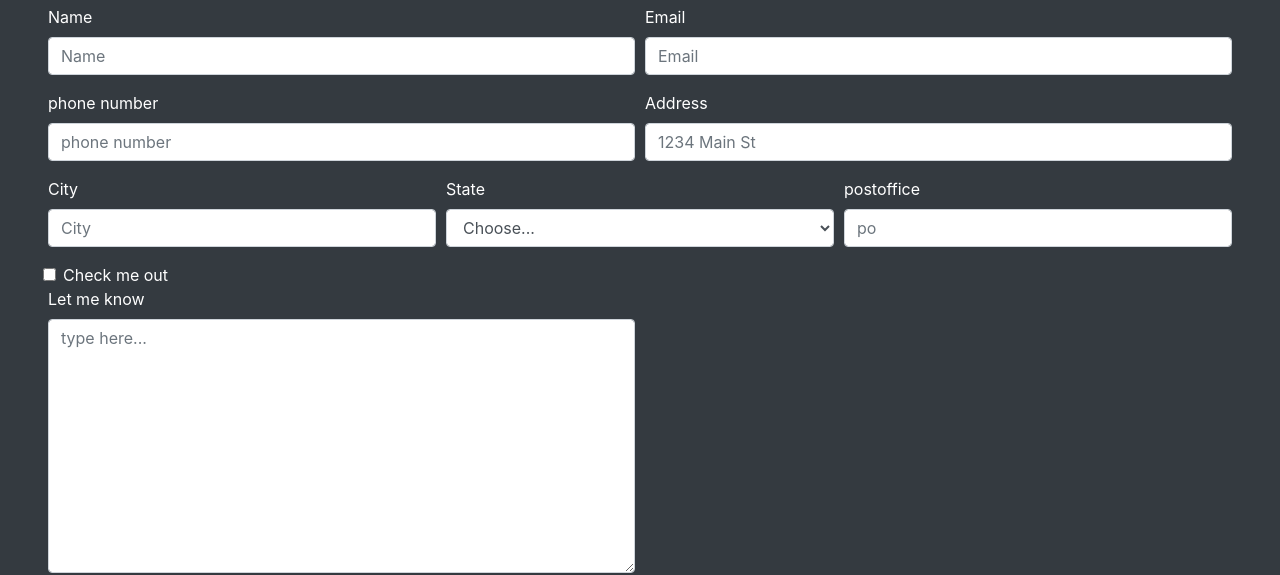
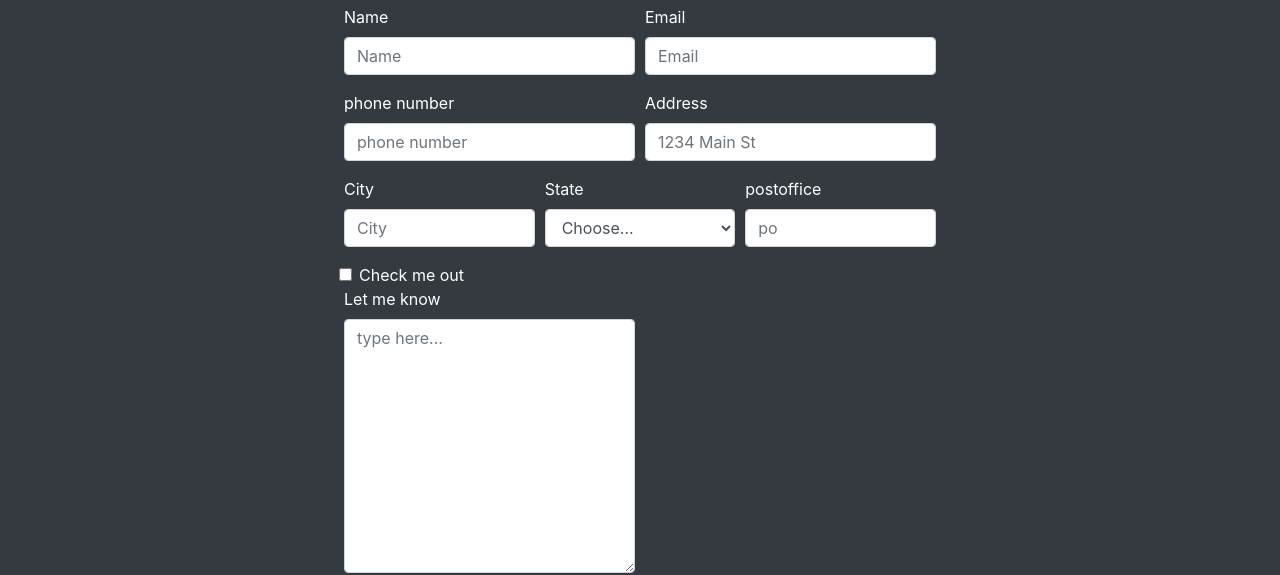
Before and after one commit to Anjali-215/playlist_management, a plain HTML site: page contactus.html in a window 1280 px wide. Shown: the part 265-840 px from the top of the page. Drawn offline with nearby package versions, Linux system fonts and the light colour scheme.

Commit message:
modified

```diff
--- a/contactus.html
+++ b/contactus.html
@@ -46,32 +46,32 @@
 </header>
 <main>
 <section class="p-5 bg-dark text-white contactsection">
-    <form>
+    <form id="form-center">
         <h1 class="head1">Contact me</h1>
         <div class="form-row">
             <div class="form-group col-md-6">
                 <label for="name">Name</label>
-                <input type="text" class="form-control" id="name" placeholder="Name" required>
+                <input type="text" class="form-control small-input" id="name" placeholder="Name" required>
             </div>
             <div class="form-group col-md-6">
                <label for="inputEmail4">Email</label>
-            <input type="email" class="form-control" id="inputEmail4" placeholder="Email" required>
+            <input type="email" class="form-control" id="inputEmail4 small-input " placeholder="Email" required>
             </div>
             <div class="form-group col-md-6">
                <label for="number">phone number</label>
-               <input type="tel" class="form-control" id="no" placeholder="phone number" maxlength="10">
+               <input type="tel" class="form-control small-input" id="no" placeholder="phone number" maxlength="10">
             </div>
             <div class="form-group col-md-6 ">
                <label for="inputAddress">Address</label>
-               <input type="text" class="form-control" id="inputAddress" placeholder="1234 Main St">
+               <input type="text" class="form-control small-input" id="inputAddress" placeholder="1234 Main St">
             </div>
             <div class="form-group col-md-4">
                <label for="inputCity">City</label>
-               <input type="text" class="form-control" id="inputCity" placeholder="City">
+               <input type="text" class="form-control small-input" id="inputCity" placeholder="City">
             </div>
             <div class="form-group col-md-4">
               <label for="inputState">State</label>
-              <select id="inputState" class="form-control">
+              <select id="inputState" class="form-control small-input">
                 <option selected>Choose...</option>
                 <option>...</option>
                 <option>Kerala</option>
@@ -79,25 +79,25 @@
                 <option>Tamil nadu</option>
               </select>
             </div>
-            <div class="form-group col-md-4">
+            <div class="form-group col-md-4 small-input">
               <label for="inputZip">postoffice</label>
               <input type="text" class="form-control" id="inputZip" placeholder="po">
           </div>
         </div>
         <div class="form-row">
           <div class="form-check">
-            <input class="form-check-input" type="checkbox" id="Check">
+            <input class="form-check-input " type="checkbox" id="Check">
             <label class="form-check-label" for="gridCheck">Check me out</label>
           </div>
         </div>
         </div>
         <div class="form-row">
-          <div class="form-group col-md-6">
+          <div class="form-group col-md-6 small-input">
                <label for="messages">Let me know</label>
                <textarea name="comments" id="comments" cols="40" rows="10" class="form-control" placeholder="type here..."></textarea>
           </div>
         </div>
-        <div class=" form-group col-md-1 grid-container " >
+        <div class=" form-group col-md-1 grid-container small-input" >
             <button type="submit" class="btn btn-primary button1 ">contact</button>
         </div>
     </form>
--- a/style.css
+++ b/style.css
@@ -597,3 +597,8 @@ html, body {
   font-weight: 700;
   text-align: center;
 }
+
+#form-center{
+  width: 50%;
+  margin: auto;
+}
```
Also changed, not shown: userprofile.html (+1 -1 lines).
